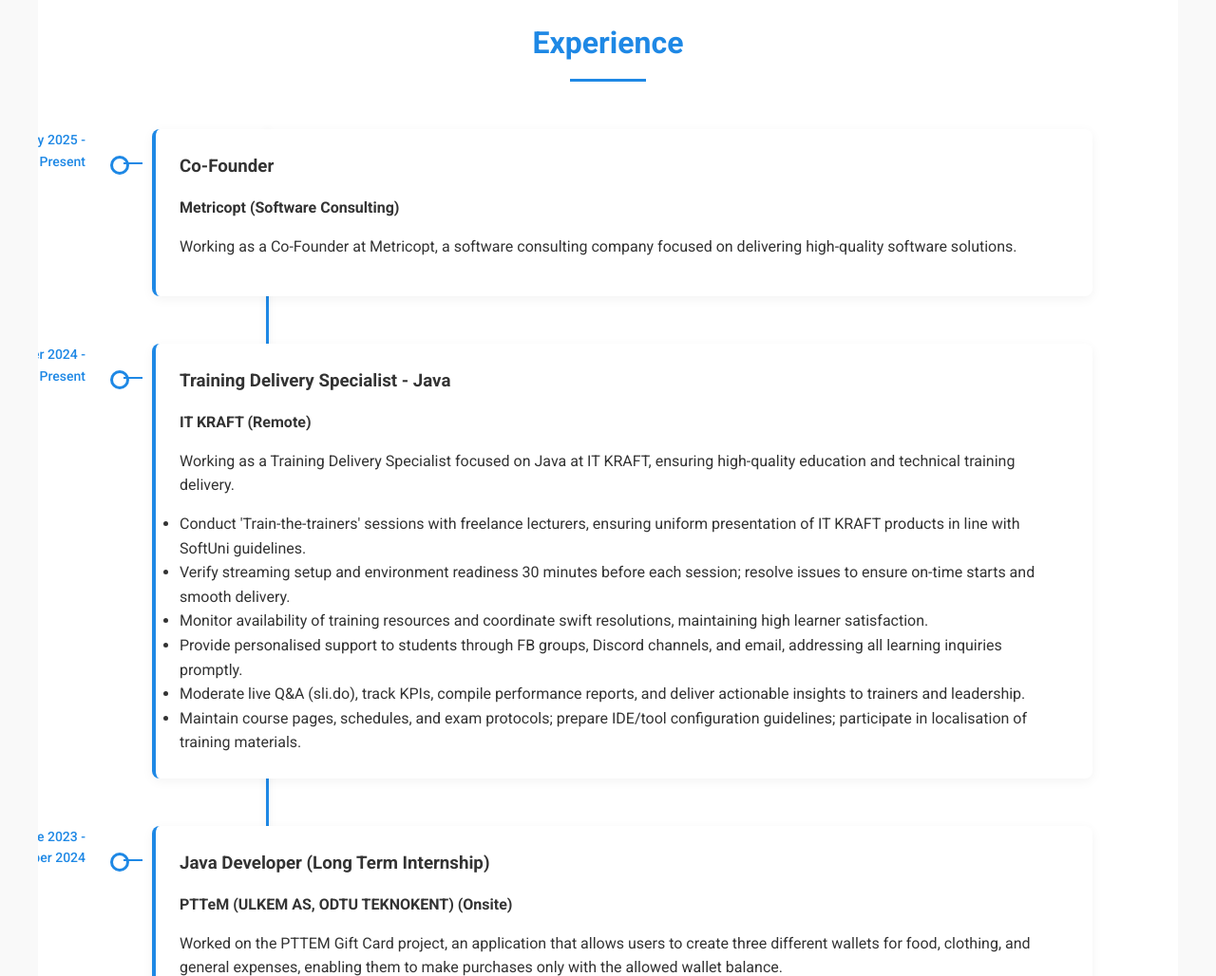
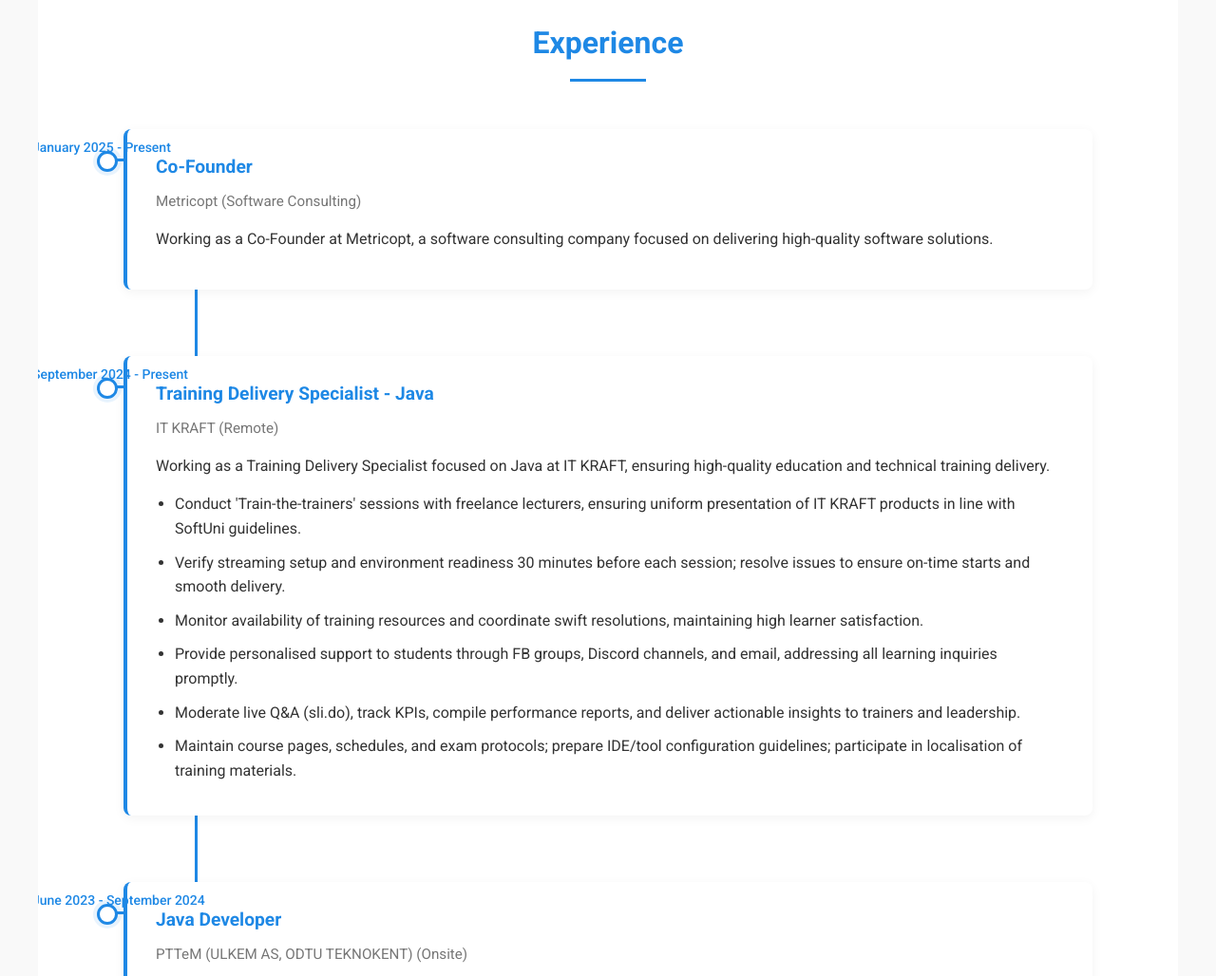
Before and after one commit to elmastahsin/elmastahsin.github.io, a plain HTML site: page index.html in a window 1280 px wide. Shown: the part 860-1888 px from the top of the page at 95% size. Drawn offline with Linux system fonts and the light colour scheme.

Commit message:
Fix HTML structure and image paths

```diff
--- a/index.html
+++ b/index.html
@@ -136,12 +136,10 @@
             </h2>
             <div class="timeline">
                 <div class="timeline-item">
-                    <div class="timeline-date">
-                        <span class="lang-en">January 2025 - Present</span>
-                        <span class="lang-tr">Ocak 2025 - Şimdi</span>
-                    </div>
                     <div class="timeline-content">
-                        <h3>Co-Founder</h3>
+                        <h3>Co-Founder
+                            <span class="timeline-date">January 2025 - Present</span>
+                        </h3>
                         <h4>Metricopt (Software Consulting)</h4>
 
                         <!-- English Version -->
@@ -155,12 +153,11 @@
                 </div>
 
                 <div class="timeline-item">
-                    <div class="timeline-date">
-                        <span class="lang-en">September 2024 - Present</span>
-                        <span class="lang-tr">Eylül 2024 - Şimdi</span>
-                    </div>
+
                     <div class="timeline-content">
-                        <h3>Training Delivery Specialist - Java</h3>
+                        <h3>Training Delivery Specialist - Java
+                            <span class="timeline-date">September 2024 - Present</span>
+                        </h3>
                         <h4>IT KRAFT (Remote)</h4>
 
                         <!-- English Version -->
@@ -203,12 +200,10 @@
                 </div>
 
                 <div class="timeline-item">
-                    <div class="timeline-date">
-                        <span class="lang-en">June 2023 - September 2024</span>
-                        <span class="lang-tr">Haziran 2023 - Eylül 2024</span>
-                    </div>
+
                     <div class="timeline-content">
-                        <h3>Java Developer (Long Term Internship)</h3>
+                        <h3>Java Developer <span class="timeline-date">June 2023 - September 2024</span>
+                        </h3>
                         <h4>PTTeM (ULKEM AS, ODTU TEKNOKENT) (Onsite)</h4>
 
                         <!-- English Version -->
@@ -265,12 +260,11 @@
                 </div>
 
                 <div class="timeline-item">
-                    <div class="timeline-date">
-                        <span class="lang-en">June 2022 - June 2023</span>
-                        <span class="lang-tr">Haziran 2022 - Haziran 2023</span>
-                    </div>
+
                     <div class="timeline-content">
-                        <h3>Java Developer</h3>
+                        <h3>Java Developer
+                            <span class="timeline-date">June 2022 - June 2023</span>
+                        </h3>
                         <h4>Cydeo (Remote)</h4>
 
                         <!-- English Version -->
--- a/styles.css
+++ b/styles.css
@@ -341,79 +341,115 @@ nav .container {
     padding: 80px 0;
 }
 
+/* Tamamen yeni timeline yapısı */
 .timeline {
     position: relative;
-    max-width: 1000px;  /* Genişliği arttırıldı */
+    max-width: 900px;
     margin: 0 auto;
-    padding-left: 200px; /* Soldan daha fazla boşluk */
+    padding: 0 20px 0 120px; /* Sol padding azaltıldı */
 }
 
 .timeline:before {
     content: '';
     position: absolute;
-    left: 170px; /* Çizgiyi sağa kaydırdık */
+    left: 95px; /* Çizginin pozisyonu düzeltildi */
     top: 0;
     bottom: 0;
     width: 3px;
     background: var(--primary-color);
-    box-shadow: 0 0 8px rgba(0, 0, 0, 0.08);
 }
 
 .timeline-item {
-    display: flex;
-    margin-bottom: 50px;
     position: relative;
+    margin-bottom: 70px;
+    display: flex; /* Flex yapıya geçildi */
     align-items: flex-start;
 }
 
+.timeline-item:last-child {
+    margin-bottom: 0;
+}
+
+/* Tarih kutusu - tamamen yenilendi */
 .timeline-date {
     position: absolute;
-    left: -180px; /* Tarih alanı genişletildi */
-    width: 160px;
+    left: -100px; /* Tarih konumu düzeltildi */
+    top: 8px;
+    width: 80px; /* Genişlik azaltıldı */
     text-align: right;
+    color: var(--primary-color);
+    font-size: 14px;
     font-weight: 500;
-    color: var(--primary-color);
-    padding-right: 20px;
-    font-size: 14px; /* Font boyutu küçültüldü */
+    padding-right: 15px;
+    white-space: nowrap; /* Metin taşmayı önler */
 }
 
+/* İçerik kutusu */
 .timeline-content {
     flex: 1;
-    padding: 25px;
     background-color: white;
+    padding: 25px 30px;
     border-radius: 8px;
     box-shadow: 0 3px 12px rgba(0, 0, 0, 0.05);
+    border-left: 4px solid var(--primary-color);
     position: relative;
-    margin-left: 30px;
-    border-left: 4px solid var(--primary-color);
 }
 
+/* Daire işaretçisi */
 .timeline-content:before {
     content: '';
     position: absolute;
-    width: 14px;
-    height: 14px;
+    width: 16px;
+    height: 16px;
     background-color: white;
     border: 3px solid var(--primary-color);
     border-radius: 50%;
-    left: -48px;
-    top: 28px;
+    left: -32px;
+    top: 23px;
+    z-index: 1;
+    box-shadow: 0 0 0 4px rgba(30, 136, 229, 0.1);
 }
 
+/* Yatay bağlantı çizgisi */
 .timeline-content:after {
     content: '';
     position: absolute;
-    width: 20px;
-    height: 2px;
+    width: 22px;
+    height: 3px;
     background-color: var(--primary-color);
-    left: -34px;
-    top: 35px;
+    left: -22px;
+    top: 31px;
 }
 
-/* Tablet ve mobil düzgün görüntü için: */
+.timeline-content h3 {
+    color: var(--primary-color);
+    margin-bottom: 8px;
+    font-size: 1.2rem;
+}
+
+.timeline-content h4 {
+    color: var(--light-text);
+    font-weight: normal;
+    margin-bottom: 15px;
+    font-size: 0.95rem;
+}
+
+/* Listeleri düzenle */
+.timeline-content ul {
+    margin-top: 15px;
+    padding-left: 20px;
+    list-style-type: disc;
+}
+
+.timeline-content li {
+    margin-bottom: 10px;
+    position: relative;
+}
+
+/* Tablet ve mobil görünüm - tamamen güncellendi */
 @media (max-width: 768px) {
     .timeline {
-        padding-left: 60px;
+        padding-left: 50px;
     }
 
     .timeline:before {
@@ -423,22 +459,33 @@ nav .container {
     .timeline-date {
         position: relative;
         left: -40px;
+        top: 0;
         width: auto;
         text-align: left;
+        padding-bottom: 5px;
+        padding-left: 45px;
         margin-bottom: 10px;
-        padding-left: 0;
+        color: var(--light-text);
     }
 
-    .timeline-content {
-        margin-left: 0;
+    .timeline-item {
+        flex-direction: column;
     }
 
     .timeline-content:before {
         left: -42px;
+        top: -22px;
     }
 
     .timeline-content:after {
-        left: -28px;
+        transform: rotate(90deg);
+        left: -34px;
+        top: -16px;
+        width: 20px;
+    }
+
+    .timeline-content {
+        width: 100%;
     }
 }
 
```
